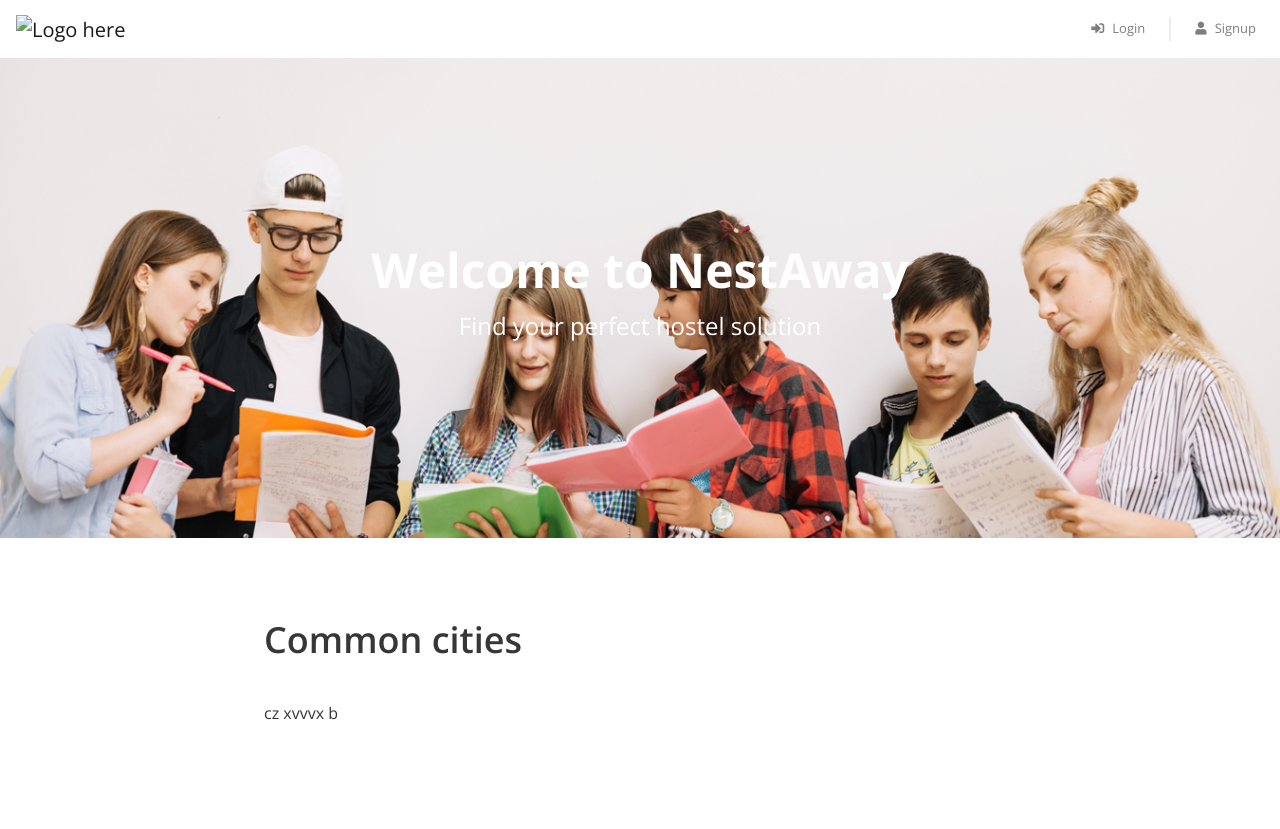
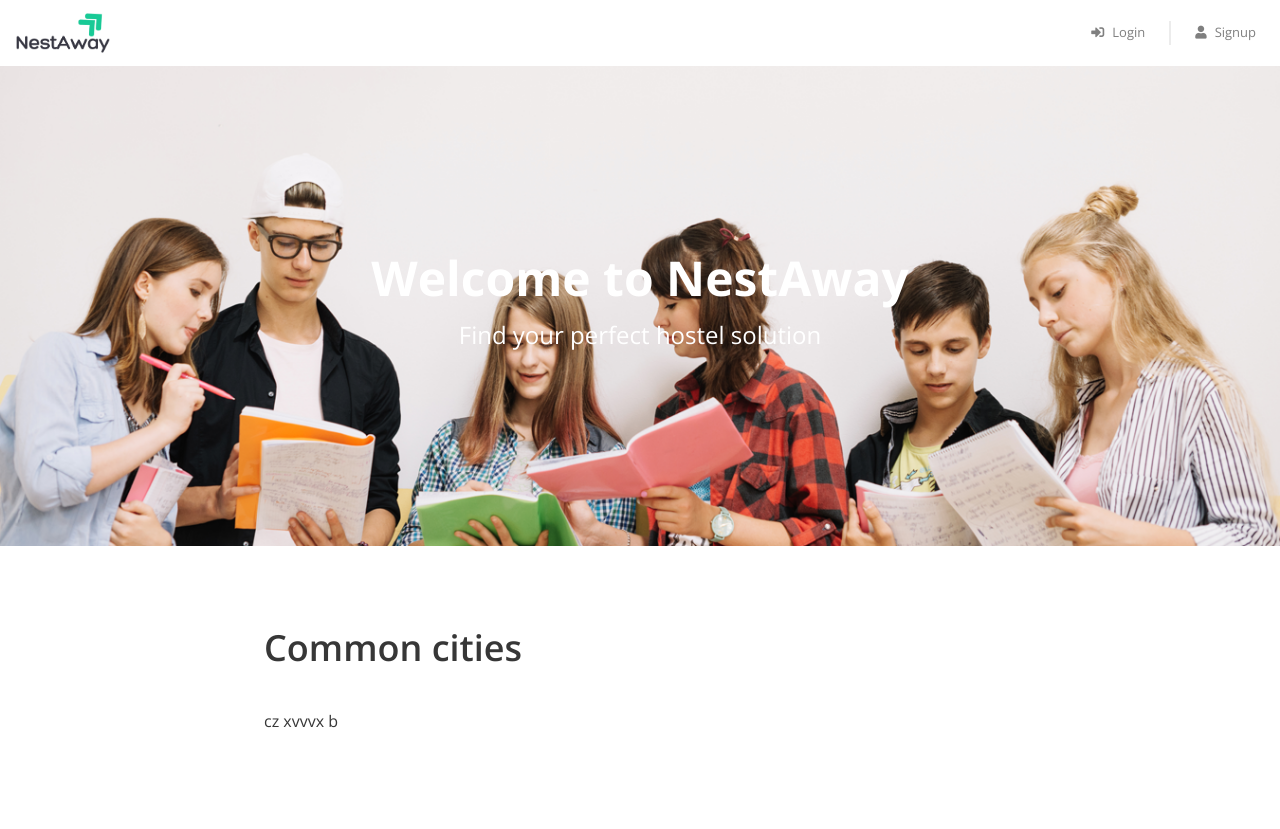
Before and after one commit to Agastyasourcecodes/MyHosteLYF, a plain HTML site: page index.html in a window 1280 px wide. Drawn offline with nearby package versions, Linux system fonts and the light colour scheme.

Commit message:
Main logo done

```diff
--- a/index.html
+++ b/index.html
@@ -14,7 +14,7 @@
     <div class="header sticky-top">
         <nav class="navbar navbar-expand-md navbar-light">
             <a class="navbar-brand" href="index.html">
-                <img src="" alt="Logo here"/>
+                <img src="/img/logomain.png.png" alt="Logo here"/>
             </a>
             <button class="navbar-toggler" type="button" data-toggle="collapse" data-target="#my-navbar">
                 <span class="navbar-toggler-icon"></span>
```
Also changed, not shown: img/Nest-removebg-preview.png (added), img/logo.jpeg (deleted), img/logo.jpg (deleted), img/logomain.png.png (added).
